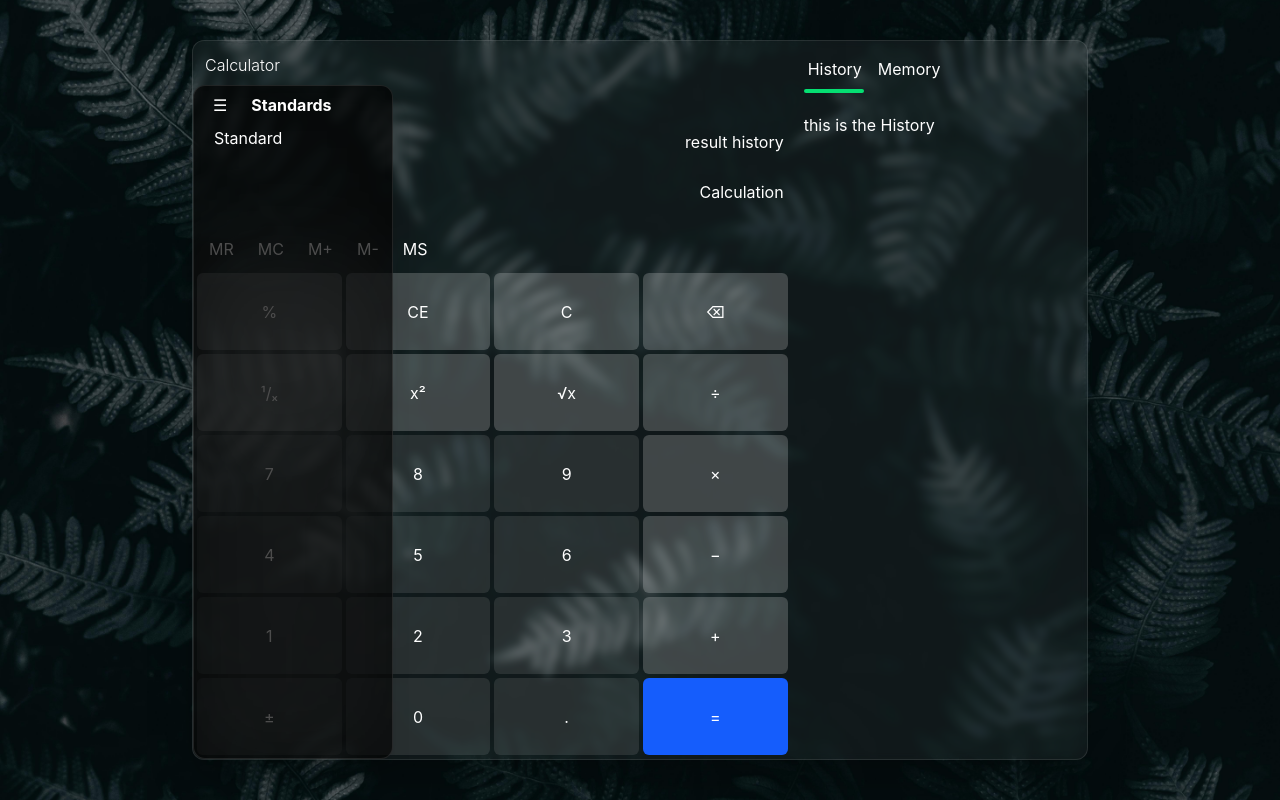
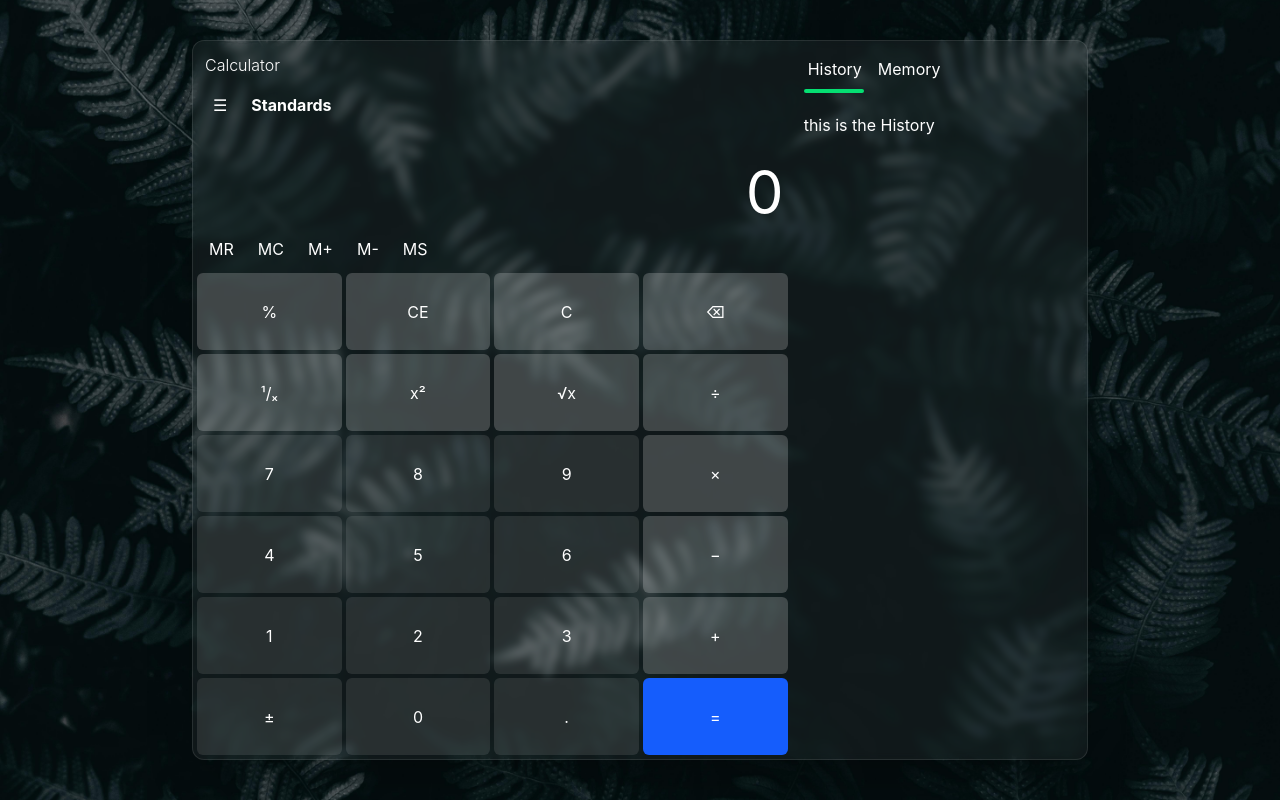
Before and after one commit to KuldeepBhagat/Calculator, a React (Vite) app: page / in a window 1280 px wide. Built offline with nearby package versions, Linux system fonts and the light colour scheme.

Commit message:
calculation logic 0.1

```diff
--- a/src/components/Calculator.tsx
+++ b/src/components/Calculator.tsx
@@ -3,8 +3,48 @@ import Display from "./Display"
 import MemoryButton from "./MemoryButtons"
 import Keypad from "./KeyPad"
 import HistoryAndMemory from "./HistoryAndMem"
+import { useState} from 'react'
+
 
 export default function Calculator() {
+    const [CurrentNumber, setCurrentNumber] = useState<string>("0")
+    const [Record, setRecord] = useState<Array<string>>([])
+
+    const operands: string[] = ["0","1","2","3","4","5","6","7","8","9","."]
+    const operators: Record<string, any> = {
+        "+": "+",
+        "-": "-",
+        "x": "*",
+        "÷": "/"
+    }
+
+    function calculate(key: string): void {
+        if(CurrentNumber === "0") {
+            setCurrentNumber("")
+        } else if (Record.length === 2) {
+            const num1 = parseFloat(Record[0]!)
+            const operator = Record[1];
+            const num2 = parseFloat(CurrentNumber)
+            let result: number;
+
+            switch (operator) {
+                case "+": result =  num1 + num2;
+            }
+            console.log(result!)
+            setCurrentNumber(`${result!}`)
+
+        }
+        if(operands.includes(key)) {
+            setCurrentNumber(prev => prev + key)
+        } else if(
+            operators[key] &&
+            CurrentNumber.length > 0
+        ) {
+            setRecord(prev => [...prev, CurrentNumber, key])
+            setCurrentNumber("0")
+        }
+    }
+
     return (
         <div className="max-w-4xl
                         min-h-9/10
@@ -21,9 +61,9 @@ export default function Calculator() {
                         ">
             <div className="flex flex-col flex-2 text-white m-1">
                 <Header />
-                <Display />
+                <Display value={CurrentNumber} record={Record}/>
                 <MemoryButton />
-                <Keypad />
+                <Keypad calculate={calculate}/>
             </div>
             <div className="flex-1 flex flex-col">
                 <HistoryAndMemory/>
--- a/src/components/Display.tsx
+++ b/src/components/Display.tsx
@@ -1,11 +1,22 @@
-export default function Display() {
+type props = {
+    value: string,
+    record: Array<string>
+}
+
+export default function Display({value, record}: props) {
     return (
         <div className="h-25 flex flex-col">
-            <div className="flex flex-1 items-center justify-end pr-1">
-                <h1>result history</h1>
+            <div className="flex flex-1
+                 items-center
+                 justify-end
+                 pr-1 text-white/50">
+                <h1>{record}</h1>
             </div>
-            <div className="flex flex-2 items-center justify-end pr-1">
-                <h1>Calculation</h1>
+            <div className="flex flex-2
+                 items-center
+                 justify-end
+                 pr-1 text-6xl ">
+                <h1>{value}</h1>
             </div>
         </div>
     )
--- a/src/components/Header.tsx
+++ b/src/components/Header.tsx
@@ -2,7 +2,7 @@ import { useState } from 'react'
 
 export default function Header() {
 
-    const [SidebarState, setSidebar] = useState(false)
+    const [SidebarState, setSidebar] = useState<boolean>(false)
     function sidebar() {
         if (SidebarState) {
             setSidebar(false)
@@ -18,14 +18,14 @@ export default function Header() {
             <div className="flex items-center gap-2 z-100">
                 <button className="p-2 px-4 hover:bg-white/10 rounded-xl"
                     onClick={() => sidebar()}>☰</button>
-                <h1 className="font-bold">Standards</h1>
+                <h1 className={`font-bold ${SidebarState ? "hidden" : "" }`}>Standards</h1>
             </div>
             <div className={`bg-black/70 backdrop-blur-2xl w-50 absolute
                           top-11 bottom-0 left-0
                           border border-white/10
                           shadow-xl
                           rounded-xl
-                          ${SidebarState ? "hidden" : "" }`}>
+                          ${SidebarState ? "" : "hidden" }`}>
                     <button className='mt-10 m-5'>Standard</button>
             </div>
         </>
--- a/src/components/HistoryAndMem.tsx
+++ b/src/components/HistoryAndMem.tsx
@@ -3,7 +3,7 @@ import { useState } from "react"
 export default function HistoryAndMemory() {
     const buttonStyle = "p-2 hover:text-white/50"
 
-    const [activeTab, setActiveTab] = useState("History");
+    const [activeTab, setActiveTab] = useState<string>("History");
     return (
         <>
             <div className="items-center flex-row p-2 gap-2 text-white">
--- a/src/components/KeyPad.tsx
+++ b/src/components/KeyPad.tsx
@@ -1,4 +1,9 @@
-export default function Keypad() {
+type props = {
+    //setValue: React.Dispatch<React.SetStateAction<string>>
+    calculate: (key: string) => void
+}
+
+export default function Keypad({calculate}: props) {
 
     const grid = [
         "%", "CE", "C", "⌫",
@@ -23,11 +28,12 @@ export default function Keypad() {
                 } else if (m == "=") {
                     color = "bg-blue-600"
                     HoverColor = "hover:bg-blue-500"
-
                 }
                 let buttonStyle = `${color} rounded-md ${HoverColor}`
                 return (
-                    <button key={index} className={buttonStyle}>{m}</button>
+                    <button key={index}
+                            className={buttonStyle}
+                            onClick={() => calculate(m)}>{m}</button>
                 )
             })}
         </div>
```
